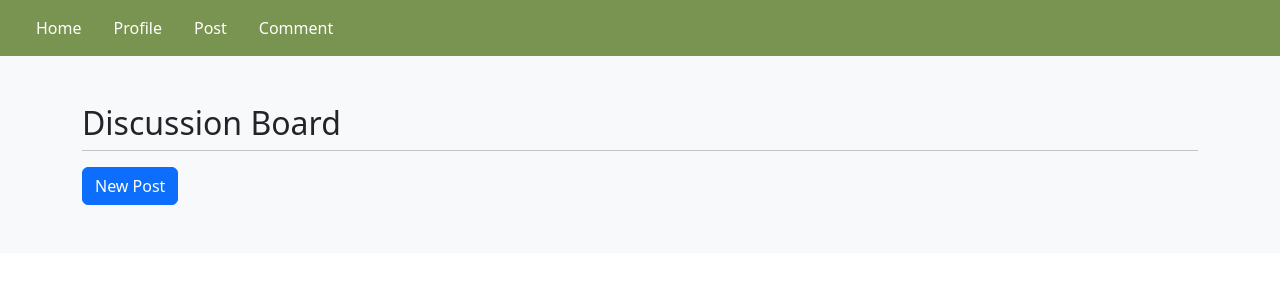
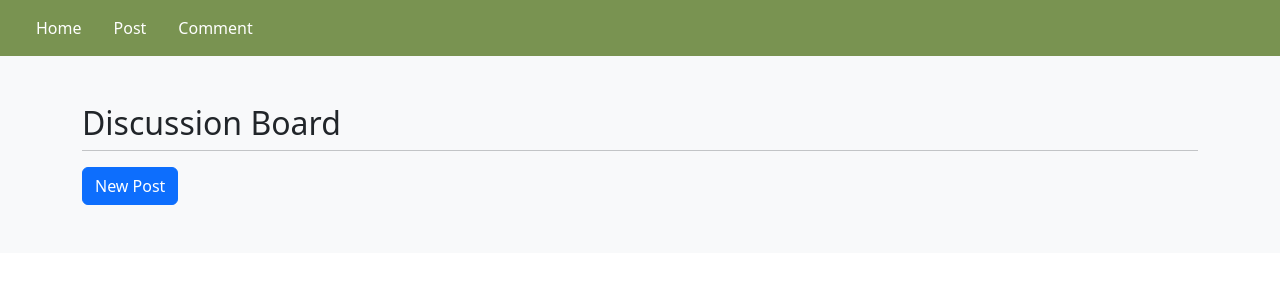
Before and after one commit to AZubair-Iron/csc340-prototype, a Spring Boot app: page /posts/all in a window 1280 px wide. Shown: the top 300 px of the page. Run offline with Spring Boot 4, Linux system fonts and the light colour scheme; data that the repository does not hold is empty.

Commit message:
Update navigation.html

```diff
--- a/src/main/resources/templates/fragments/navigation.html
+++ b/src/main/resources/templates/fragments/navigation.html
@@ -14,9 +14,6 @@
       <a class="nav-link active" aria-current="page" href="/home" style="color: #ffff ">Home</a>
     </li>
     <li class="nav-item">
-      <a class="nav-link active" aria-current="page" href="/users/profile" style="color: #ffff ">Profile</a>
-    </li>
-    <li class="nav-item">
       <a class="nav-link active" aria-current="page" href="/posts/all" style="color: #ffff ">Post</a>
     </li>
     <li class="nav-item">
```
